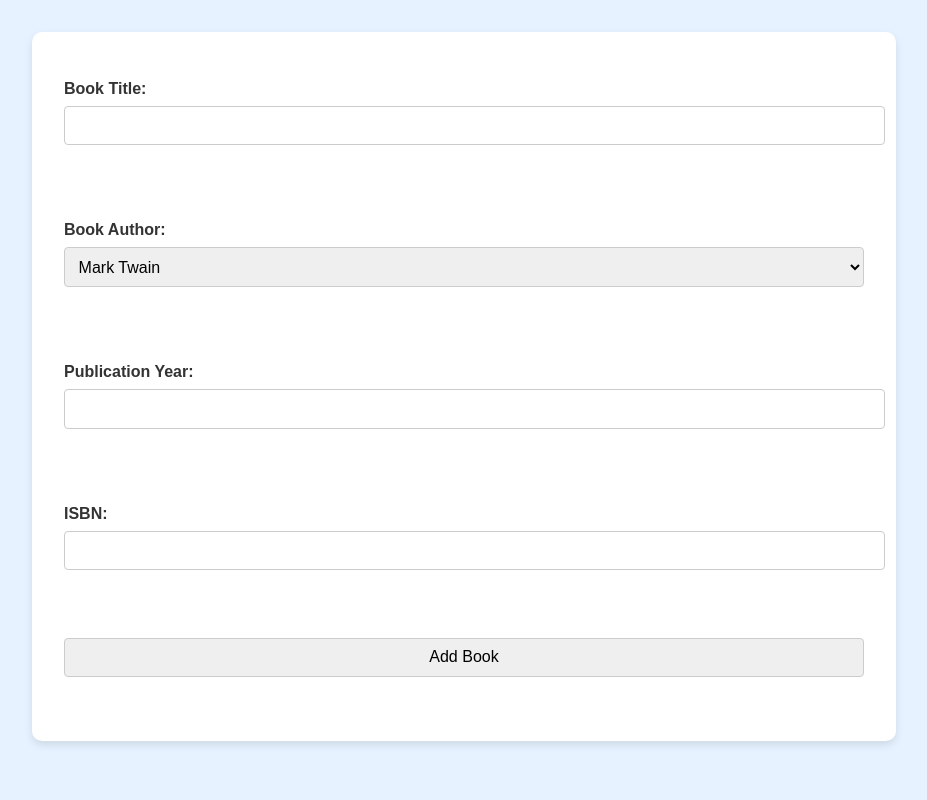
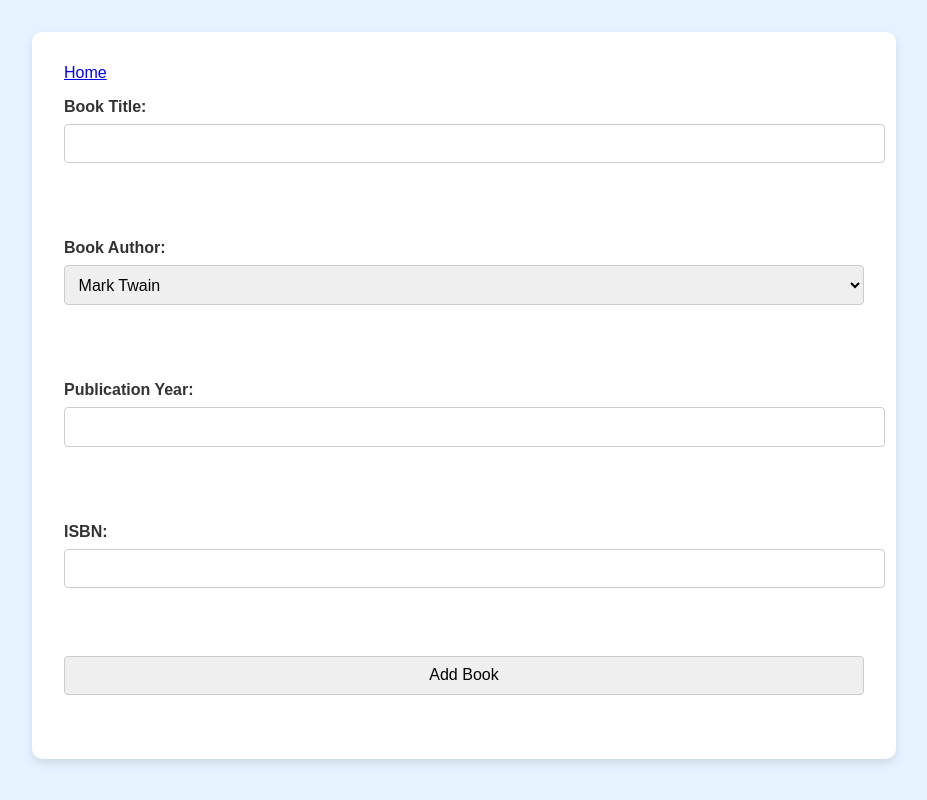
Before and after one commit to marcel1520/Book-Alchemy, a Flask app: page /add_book in a window 1280 px wide. Shown: the whole page, without its empty margins (176-1103 px from the left). Run offline with Flask 3, Linux system fonts and the light colour scheme.

Commit message:
made changes

```diff
--- a/templates/add_book.html
+++ b/templates/add_book.html
@@ -19,7 +19,7 @@
       </ul>
       {% endif %}
     {% endwith %}
-
+    <a href="{{ url_for('home') }}">Home</a>
   <form action="/add_book" method="POST">
     <label for="title">Book Title:</label>
     <input type="text" id="title" name="title" required><br><br>
```
Also changed, not shown: data/library.sqlite.
